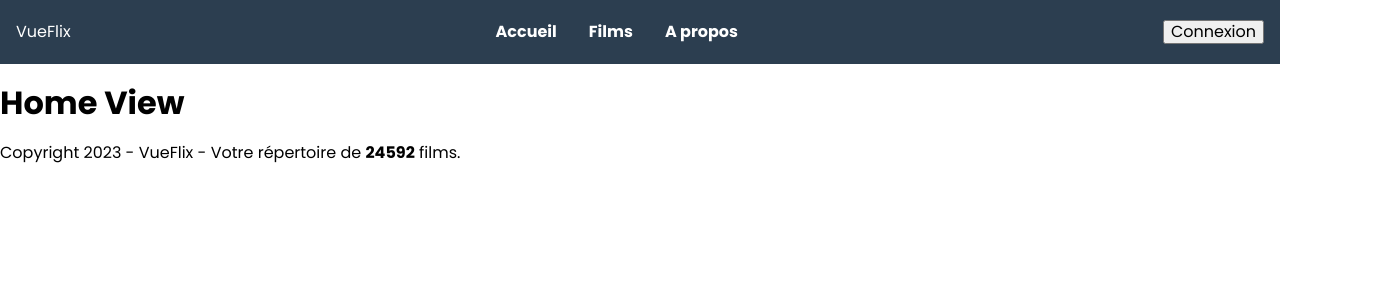
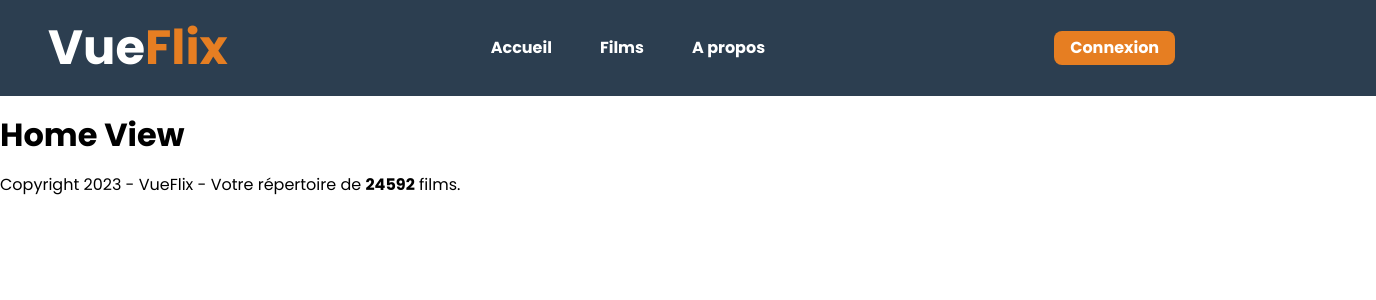
Before and after one commit to LoicDelplace/Vueflix, a Vue app: page / in a window 1280 px wide. Shown: the top 300 px of the page, 1376 px wide, since content can reach past the window. Built offline with nearby package versions, Linux system fonts and the light colour scheme.

Commit message:
✨ CSS things u know

```diff
--- a/src/components/HeaderComponent.vue
+++ b/src/components/HeaderComponent.vue
@@ -1,12 +1,15 @@
 <template>
   <header>
     <div class="wrapper">
-      <div class="logoText">Vue<span>Flix</span></div>
+      <div class="logoText">
+        <p>Vue<span class="orangeLogoTitle">Flix</span></p>
+      </div>
       <nav>
         <RouterLink to="/">Accueil</RouterLink>
         <RouterLink to="/movies">Films</RouterLink>
         <RouterLink to="/about">A propos</RouterLink>
       </nav>
+      <div class="account">
         <div class="account-connected" v-if="!userStore.isConnected">
           <input type="button" value="Connexion" @click="userStore.connection" />
         </div>
@@ -14,7 +17,13 @@
           <div class="accountInfo">
             <p>{{ userStore.nickname }}</p>
             <img :src="userStore.avatar" alt="avatar" class="profileAvatar" />
-          <input type="button" value="Deconnexion" v-if="userStore.isConnected" @click="userStore.connection">
+            <input
+              type="button"
+              value="Deconnexion"
+              v-if="userStore.isConnected"
+              @click="userStore.connection"
+            />
+          </div>
         </div>
       </div>
     </div>
@@ -22,7 +31,6 @@
 </template>
 
 <script setup>
-
 import { RouterLink } from 'vue-router'
 import { useUserStore } from '@/stores/user'
 
@@ -31,13 +39,29 @@ const userStore = useUserStore()
 
 <style scoped lang="scss">
 .wrapper {
+  width: 100%;
   display: flex;
-  justify-content: space-between;
+  justify-content: space-around;
   align-items: center;
-  height: 4em;
-  padding: 0 1rem;
+  height: 6em;
+  padding: 0 3rem;
   background-color: #2c3e50;
   color: white;
+  .logoText {
+    width:100%;
+    float: left;
+    font-size: 3rem;
+    font-weight: bold;
+    color: white;
+    .orangeLogoTitle {
+      color: #e67e22;
+    }
+  }
+  nav {
+    width: 100%;
+    display: flex;
+    align-items: center;
+    gap: 1rem;
     a {
       color: white;
       text-decoration: none;
@@ -45,18 +69,79 @@ const userStore = useUserStore()
       font-size: 1rem;
       margin: 0 1rem;
       &:hover {
+        color: #e67e22;
+        transition: 0.2s;
         text-decoration: underline;
       }
     }
+  }
+  .account {
+    width: 100%;
+    display: flex;
+    align-items: center;
+    justify-content: space-around;
+    gap: 1rem;
     .accountInfo {
+      width: 100%;
+      height: 100%;
+      float:right;
       display: flex;
       align-items: center;
       gap: 1rem;
-    .profileAvatar {
+      height: 100%;
+    }
+
+    .account-connected {
+      display: flex;
+      align-items: center;
+      gap: 1rem;
+      input {
+        border: none;
+        outline: none;
+        cursor: pointer;
+        background-color: #e67e22;
+        color: white;
+        padding: 0.5rem 1rem;
+        border-radius: 0.5rem;
+        font-weight: bold;
+        &:hover {
+          background-color: #d35400;
+        }
+      }
+    }
+    .account-not-connected {
+      display: flex;
+      align-items: center;
+      gap: 1rem;
+      p {
+        font-weight: bold;
+        font-size: 1rem;
+        color: white;
+        margin: 0;
+        &:hover {
+          color: #e67e22;
+          transition: 0.2s;
+        }
+      }
+      img {
         border-radius: 50%;
         object-fit: cover;
         width: 3rem;
         height: 3rem;
+        cursor: pointer;
+        &:hover {
+          border: 2px solid #e67e22;
+          border-radius: 50%;
+          padding: 0.2rem;
+          width: 3.2rem;
+          height: 3.2rem;
+          object-fit: cover;
+          cursor: pointer;
+          transition: 0.2s;
+
+        }
+      }
+
     }
   }
 }
```
Lines whose indentation alone changed are shown as unchanged.
